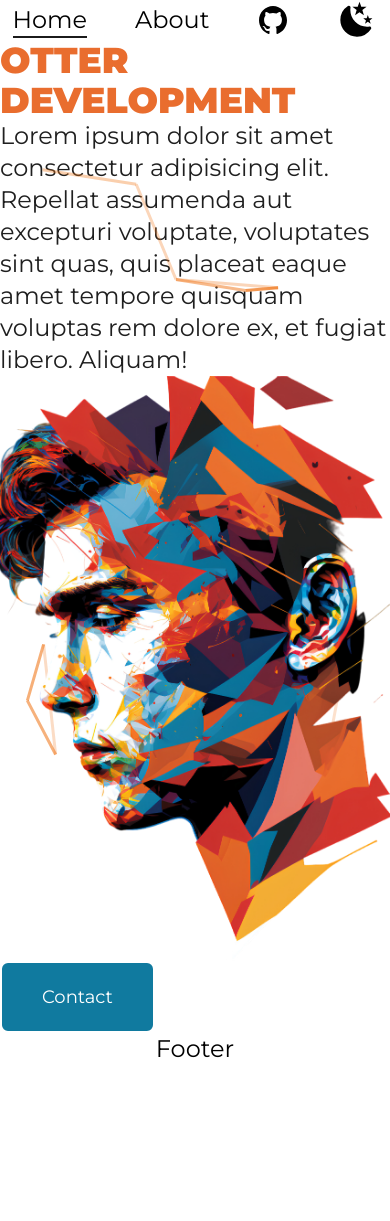
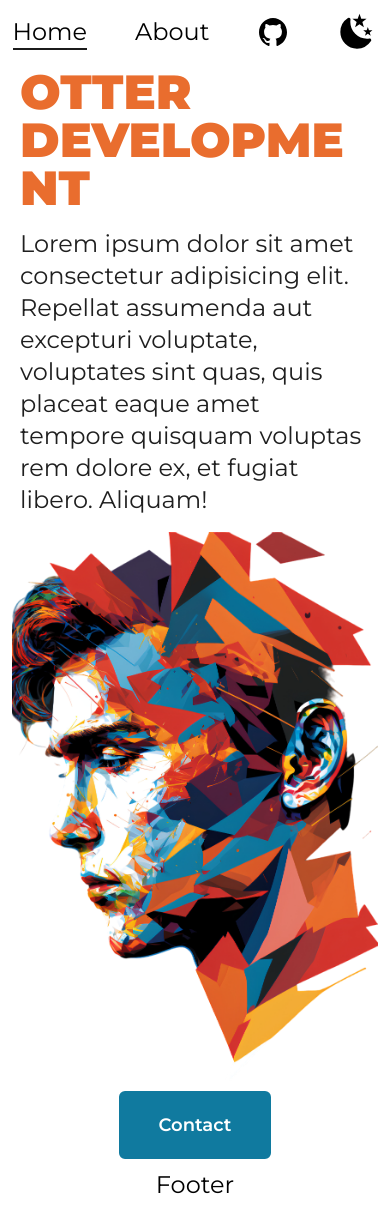
Before and after one commit to Lipash/pet, a Next.js app in the folder my-app/: page / in a window 390 px wide. Before the commit the page ends 1065 px from the top, so only its background shows below. Built offline with nearby package versions, Linux system fonts and the light colour scheme.

Commit message:
front-page-99.9%-change-text

```diff
--- a/my-app/src/app/api/contactModalButton.tsx
+++ b/my-app/src/app/api/sendEmailModal/contactModalButton.tsx
@@ -1,10 +1,11 @@
 'use client'
 
-import { DevTool } from '@hookform/devtools'
+// import { DevTool } from '@hookform/devtools'
 import { useState } from 'react'
-import Modal from './modal'
+
 import { useForm } from 'react-hook-form'
 import sendMail from './sendEmail'
+import Modal from './modal'
 
 function ContactModalButton() {
   const [isModalOpen, setIsModalOpen] = useState(false)
@@ -40,10 +41,10 @@ function ContactModalButton() {
   }
 
   return (
-    <div>
+    <div className="z-10 pt-2">
       <button
         onClick={handleOpenModal}
-        className=" bg-blueButton dark:bg-orangeText text-white dark:text-greyText p-5 px-10 rounded-lg text-lg font semibolt hover:bg-white hover:text-orangeText hover:dark:bg-greyText border-2 border-solid border-transparent"
+        className="bg-blueButton dark:bg-orangeText text-white dark:text-greyText p-5 px-10 rounded-lg text-lg font-semibold hover:bg-white hover:text-orangeText hover:dark:bg-greyText border-2 border-solid border-transparent"
       >
         Contact
       </button>
@@ -52,11 +53,11 @@ function ContactModalButton() {
         isOpen={isModalOpen}
         onClose={handleCloseModal}
         onSubmit={handleSubmit(onSubmit)}
-        className="inline-block m-4 relative z-50 p-5 min-h-80 min-w-80 items-center rounded-2xl bg-orangeText border-2 dark:border-yellowText shadow-xl"
+        className="inline-block m-4 relative z-50 p-5 min-h-80 min-w-80 items-center rounded-2xl bg-orangeText border-2 shadow-xl text-4xl"
       >
         <h1>Contact with me</h1>
         <form
-          className="flex flex-col justify-center bg-yellowText gap-1 rounded-lg p-2 px-5 text-lg"
+          className="flex flex-col justify-center  gap-1 rounded-lg text-lg"
           noValidate
         >
           <label htmlFor="u cnotacts"></label>
--- a/my-app/src/app/api/modal.tsx
+++ b/my-app/src/app/api/sendEmailModal/modal.tsx
@@ -34,9 +34,9 @@ export default function Modal({
       <div className={`${className} flex flex-col`}>
         {children}
 
-        <div className="flex gap-12 mt-auto">
+        <div className="flex gap-12 mt-auto pt-3">
           <button
-            className="bg-red rounded-lg p-2 px-5 text-2xl"
+            className="bg-red rounded-lg p-2 px-5 text-2xl border-2"
             onClick={(e) => {
               e.preventDefault()
               onClose(true)
@@ -45,7 +45,7 @@ export default function Modal({
             Close
           </button>
           <button
-            className="bg-blueButton p-2 px-5 rounded-lg text-2xl"
+            className="bg-blueButton p-2 px-5 rounded-lg text-2xl border-2"
             onClick={onSubmit}
           >
             Send
--- a/my-app/src/app/body.tsx
+++ b/my-app/src/app/body.tsx
@@ -3,7 +3,7 @@ import Tailwind from '@/api/TailwindInterface'
 import ParticlesContainer from '@/components/particlesComponent'
 import AnimatedText from '@/components/animatedText'
 import AnimatedDiviInLine from '@/components/animatedDiviInLine'
-import ContactModalButton from '@/app/api/contactModalButton'
+import ContactModalButton from './api/sendEmailModal/contactModalButton'
 
 export default function Body(prop: Tailwind) {
   return (
@@ -12,19 +12,19 @@ export default function Body(prop: Tailwind) {
         <ParticlesContainer />
         <AnimatedText
           text="OTTER DEVELOPMENT"
-          className="bg-white dark:bg-greyText font-black text-4xl md:text-5xl lg:text-9xl text-orangeText break-words"
+          className="bg-white dark:bg-greyText font-black text-5xl lg:text-9xl text-orangeText break-words p-2"
         />
         <AnimatedText
           text="Lorem ipsum dolor sit amet consectetur adipisicing elit. Repellat
           assumenda aut excepturi voluptate, voluptates sint quas, quis placeat
           eaque amet tempore quisquam voluptas rem dolore ex, et fugiat libero.
           Aliquam!"
-          className="bg-white z-10 dark:bg-greyText text-2xl md:text-3xl lg:text-4xl text-greyText dark:text-[white] 2xl:pt-32"
+          className="bg-white z-10 dark:bg-greyText text-2xl md:text-3xl lg:text-4xl text-greyText dark:text-[white] 2xl:pt-32 p-2"
         ></AnimatedText>
       </div>
       <AnimatedDiviInLine
         initial={{ x: '100vw', opacity: 0 }}
-        className="sm:row-span-10 sm:col-span-6 flex justify-center dark:bg-greyText"
+        className="sm:row-span-10 sm:col-span-6 flex justify-center dark:bg-greyText pt-2"
       >
         <Image
           src="/avatar-2.png"
@@ -36,7 +36,7 @@ export default function Body(prop: Tailwind) {
       </AnimatedDiviInLine>
       <AnimatedDiviInLine
         initial={{ x: '-100vw', opacity: 0 }}
-        className="sm:flex sm:flex-col sm:row-span-1 sm:col-span-6 text-2xl sm:items-center xl:row-span-2 gap-20 dark:bg-greyText"
+        className="flex flex-col row-span-1 col-span-6 text-2xl items-center xl:row-span-2 gap-20 dark:bg-greyText"
       >
         <ContactModalButton />
       </AnimatedDiviInLine>
--- a/my-app/src/app/header.tsx
+++ b/my-app/src/app/header.tsx
@@ -15,7 +15,7 @@ export default function Header(prop: Tailwind) {
       <CustomLink
         href="/about"
         title="About"
-        spanClassName="bg-dark dark:bg-white"
+        spanClassName=" bg-dark dark:bg-white"
       ></CustomLink>
       <Link href={'./'}>
         <GitLogo className="w-8 h-8" />
--- a/my-app/src/app/page.tsx
+++ b/my-app/src/app/page.tsx
@@ -4,12 +4,12 @@ import Header from './header'
 
 export default function Home() {
   return (
-    <>
+    <div className="p-3 sm:p-0 dark:bg-greyText ">
       <div className="dark:bg-greyText h-full min-h-screen w-full sm:grid sm:grid-cols-12 sm:grid-rows-12 sm:overflow-hidden">
-        <Header className="dark:bg-greyText dark:*:text-[white] bg-white z-10 flex justify-center items-center flex-row gap-12 2xl:gap-96 lg:gap-64 md:gap-44 sm:gap-36 sm:col-span-12 sm:row-span-1 sm:grid-cols-12 text-2xl" />
-        <Body className="dark:*:bg-greyText dark:*:text-[white] sm:grid sm:grid-cols-12 sm:grid-rows-10 sm:col-span-12 sm:row-span-10  " />
-        <Footter className="dark:bg-greyText dark:*:text-[white] z-10 text-2xl sm:grid sm:col-span-12 sm:row-span-1 sm:text-xl sm:items-center sm:justify-center flex justify-center" />
+        <Header className="z-10 dark:bg-greyText dark:*:text-[white] bg-white flex justify-center items-center flex-row gap-12 2xl:gap-96 lg:gap-64 md:gap-44 sm:gap-36 sm:col-span-12 sm:row-span-1 sm:grid-cols-12 text-2xl pb-2" />
+        <Body className="dark:*:bg-greyText dark:*:text-[white] sm:grid sm:grid-cols-12 sm:grid-rows-10 sm:col-span-12 sm:row-span-10" />
+        <Footter className="dark:bg-greyText dark:*:text-[white] bg-white flex justify-center items-center flex-row sm:col-span-12 sm:row-span-1 text-2xl pb-2 pt-2" />
       </div>
-    </>
+    </div>
   )
 }
--- a/my-app/src/components/particlesComponent.tsx
+++ b/my-app/src/components/particlesComponent.tsx
@@ -1,12 +1,7 @@
 'use client'
 import { useEffect, useMemo, useState } from 'react'
 import Particles, { initParticlesEngine } from '@tsparticles/react'
-import {
-  type Container,
-  type ISourceOptions,
-  MoveDirection,
-  OutMode,
-} from '@tsparticles/engine'
+import { type Container, type ISourceOptions } from '@tsparticles/engine'
 // import { loadAll } from "@/tsparticles/all"; // if you are going to use `loadAll`, install the "@tsparticles/all" package too.
 // import { loadFull } from "tsparticles"; // if you are going to use `loadFull`, install the "tsparticles" package too.
 import { loadSlim } from '@tsparticles/slim' // if you are going to use `loadSlim`, install the "@tsparticles/slim" package too.
@@ -30,9 +25,7 @@ const ParticlesContainer = () => {
     })
   }, [])
 
-  const particlesLoaded = async (container?: Container): Promise<void> => {
-    // console.log(container)
-  }
+  const particlesLoaded = async (container?: Container): Promise<void> => {}
 
   const options: ISourceOptions = useMemo(
     () => ({
@@ -116,6 +109,7 @@ const ParticlesContainer = () => {
         id="tsparticles"
         particlesLoaded={particlesLoaded}
         options={options}
+        className="hidden sm:flex"
       />
     )
   }
```
Also changed, not shown: my-app/src/app/api/sendEmailModal/sendEmail.tsx (renamed from my-app/src/app/api/sendEmail.tsx).
